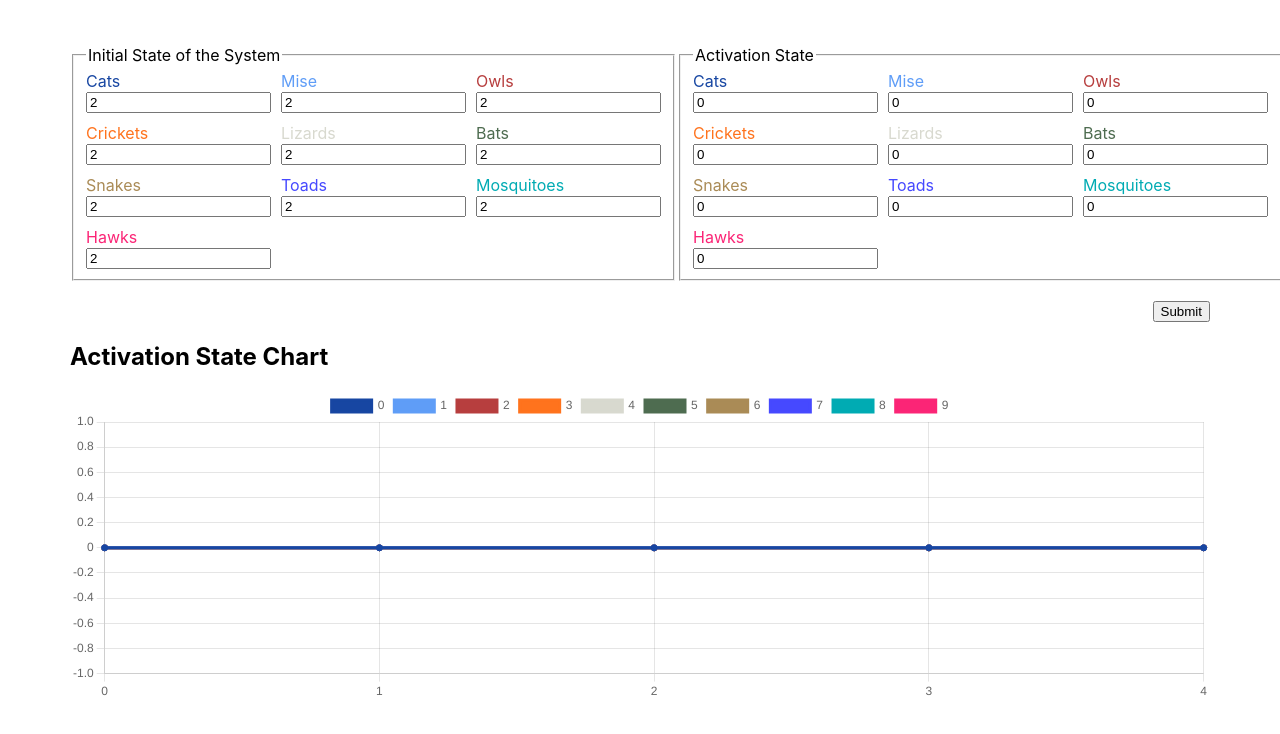
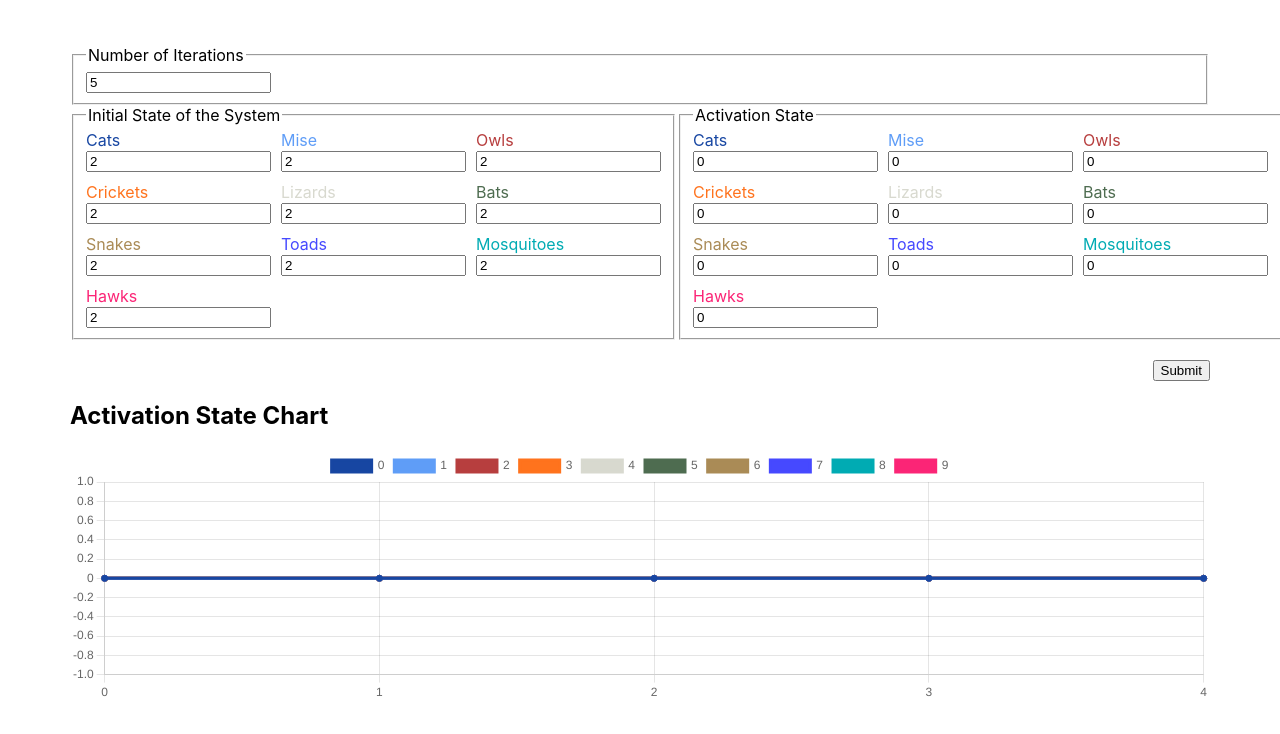
Before and after one commit to Acousticdesk/modeling-lab-3, a website built with webpack: page public/index.html in a window 1280 px wide. Both pictures are taken after a click on the button "Submit". Shown: the part 66-800 px from the top of the page. Built offline with nearby package versions, Linux system fonts and the light colour scheme.

Commit message:
Add possibility to choose number of iterations

```diff
--- a/public/index.html
+++ b/public/index.html
@@ -12,6 +12,12 @@
     <div class="container">
         <h1>Ecological Processes Modeling based on Graph Theory</h1>
 
+        <form id="number_of_iterations_form">
+            <fieldset>
+                <legend>Number of Iterations</legend>
+                <input name="iterations" type="number" value="5" placeholder="Number of Iterations" />
+            </fieldset>
+        </form>
         <div class="forms">
             <form id="initial_state_form">
                 <fieldset>
--- a/src/app.ts
+++ b/src/app.ts
@@ -5,12 +5,15 @@ import { serializeForm } from "./form";
 import { modelingDataPresenter } from "./modelingDataPresenter";
 
 const interval = 1; // T
-const iterations = 5; // t
 
 // 1. more cats, less snakes = more crickets and periodic plot
 // 2. all the predators activation
 // 3. all the prey activation
-function startModeling(initialState: number[][], activationState: number[][]) {
+function startModeling(
+  initialState: number[][],
+  activationState: number[][],
+  iterations: number
+) {
   // const initialState = [[2], [2], [2], [2], [2], [2], [2], [2], [2], [2]];
   // const activationState = [[0], [1], [0], [1], [0], [1], [0], [0], [1], [0]];
   const imitations = [activationState]; //pk
@@ -73,9 +76,14 @@ function startModeling(initialState: number[][], activationState: number[][]) {
     document.getElementById("system_state_chart_container") as HTMLCanvasElement
   ).hidden = false;
 
+  const iterations: number = serializeForm(
+    "#number_of_iterations_form"
+  )?.[0] as number;
+
   const { chartData, activationChartData } = startModeling(
     modelingDataPresenter(serializeForm("#initial_state_form")),
-    modelingDataPresenter(serializeForm("#activation_state_form"))
+    modelingDataPresenter(serializeForm("#activation_state_form")),
+    iterations
   );
 
   createActivationChart(activationChartData, iterations);
```
